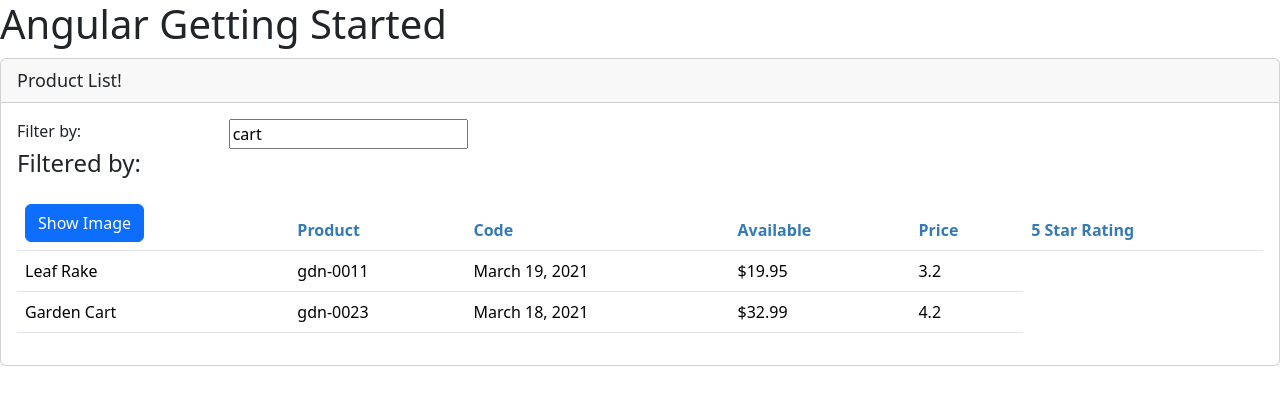
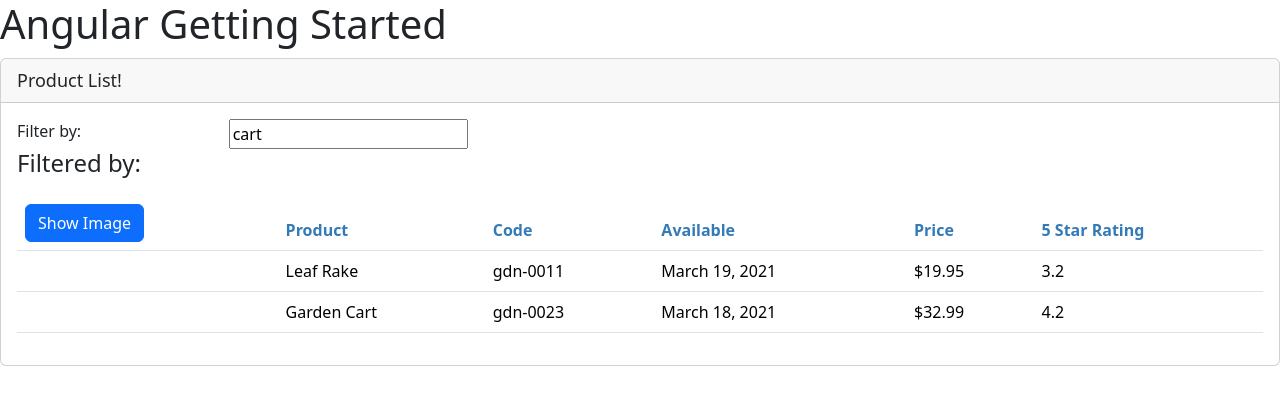
Before and after one commit to markfady/Angular_Getting_Started, an Angular app: page / in a window 1280 px wide. Shown: the top 404 px of the page. Built offline with nearby package versions, Linux system fonts and the light colour scheme.

Commit message:
check status ngIf for image tag

```diff
--- a/src/app/products/product-list.component.html
+++ b/src/app/products/product-list.component.html
@@ -19,7 +19,7 @@
           <thead>
             <tr>
               <th>
-              <button class="btn btn-primary" (click)="toggleImage()">  <!--Click event-->
+              <button class="btn btn-primary" (click)="toggleImage()" >  <!--Click event-->
                 {{showStatus?'Hide':'Show'}} Image <!--Javascript conditional operator-->
               </button>
               </th>
@@ -32,8 +32,8 @@
           </thead>
           <tbody>
             <tr *ngFor="let product of products"> <!-- Using Directives for -->
-              <td *ngIf="showStatus">  <!--Check the status-->
-                <img [style.margin.px]='imageMargin' [style.width.px]='imageWidth' [src]='product.imageUrl' [title]='product.productName'> <!-- Property Binding -->
+              <td >  <!--Check the status-->
+                <img *ngIf="showStatus" [style.margin.px]='imageMargin' [style.width.px]='imageWidth' [src]='product.imageUrl' [title]='product.productName'> <!-- Property Binding -->
               </td>
               <td>{{product.productName}}</td>
               <td>{{product.productCode | lowercase}}</td> <!--pipe usage-->
```
